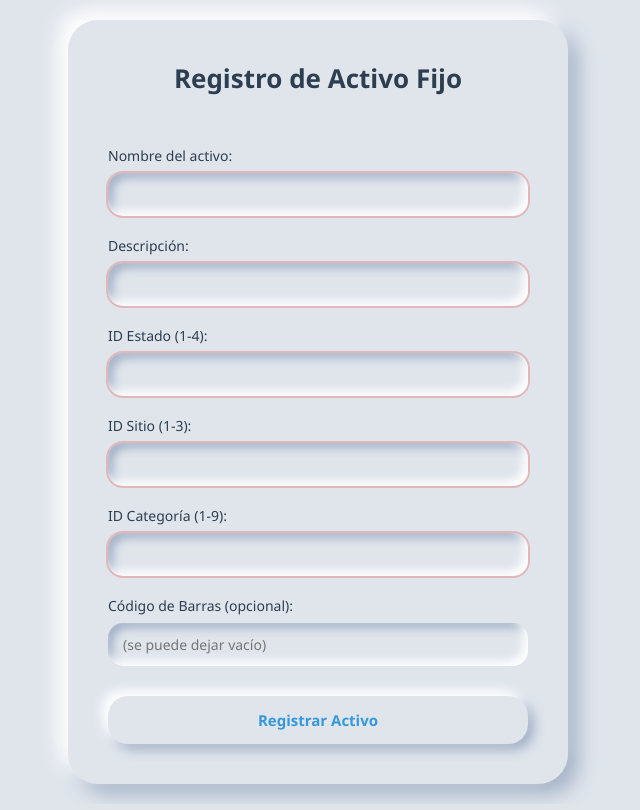
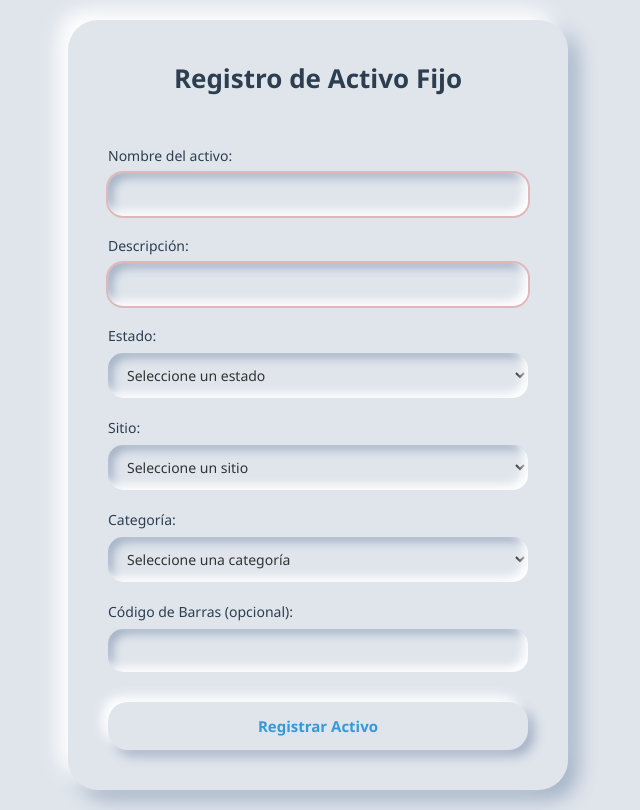
Before and after one commit to pachatour/Sistema-Activos-PROYECTO-III, a PHP site: page /formulario.php in a window 1280 px wide. Shown: the whole page, without its empty margins (322-962 px from the left). Run offline with PHP 8.4, Linux system fonts and the light colour scheme; some libraries are stand-ins or nearby versions.

Commit message:
Sili Ayuda

```diff
--- a/formulario.php
+++ b/formulario.php
@@ -313,35 +313,46 @@ if ($_SERVER["REQUEST_METHOD"] == "POST") {
   <div class="container">
     <h1>Registro de Activo Fijo</h1>
 
-    <form method="POST" id="registroForm" onsubmit="return validarFormulario()">
-      <label>Nombre del activo:</label>
-      <input type="text" name="nombre" required
-             pattern=".*\S+.*"
-             title="El nombre no puede estar vacío"
-             oninput="validarCampo(this)">
-      <div class="validacion-error" id="errorNombre">El nombre no puede contener solo espacios</div>
+    <form method="POST" id="formularioActivo" onsubmit="return validarFormulario()">
+    <label>Nombre del activo:</label>
+      <input type="text" name="nombre" required>
 
       <label>Descripción:</label>
-      <input type="text" name="descripcion" required
-             pattern=".*\S+.*"
-             title="La descripción no puede estar vacía"
-             oninput="validarCampo(this)">
-      <div class="validacion-error" id="errorDescripcion">La descripción no puede contener solo espacios</div>
+      <input type="text" name="descripcion" required>
 
-      <label>ID Estado (1-4):</label>
-      <input type="number" name="id_estado" min="1" max="4" required>
-      <div id="errorEstado" class="error"></div>
+      <label>Estado:</label>
+      <select name="id_estado" required>
+        <option value="">Seleccione un estado</option>
+        <option value="1">Disponible</option>
+        <option value="2">En uso</option>
+        <option value="3">Mantenimiento</option>
+        <option value="4">Baja</option>
+      </select>
 
-      <label>ID Sitio (1-3):</label>
-      <input type="number" name="id_sitio" min="1" max="3" required>
-      <div id="errorSitio" class="error"></div>
+      <label>Sitio:</label>
+      <select name="id_sitio" required>
+        <option value="">Seleccione un sitio</option>
+        <option value="1">Oficina Central</option>
+        <option value="2">Sucursal Norte</option>
+        <option value="3">Sucursal Sur</option>
+      </select>
 
-      <label>ID Categoría (1-9):</label>
-      <input type="number" name="id_categoria" min="1" max="9" required>
-      <div id="errorCategoria" class="error"></div>
+      <label>Categoría:</label>
+      <select name="id_categoria" required>
+        <option value="">Seleccione una categoría</option>
+        <option value="1">Computadora</option>
+        <option value="2">Impresora</option>
+        <option value="3">Mueble</option>
+        <option value="4">Vehículo</option>
+        <option value="5">Herramienta</option>
+        <option value="6">Celular</option>
+        <option value="7">Router</option>
+        <option value="8">Tablet</option>
+        <option value="9">Otro</option>
+      </select>
 
       <label>Código de Barras (opcional):</label>
-      <input type="text" name="codigoBarras" placeholder="(se puede dejar vacío)">
+      <input type="text" name="codigoBarras">
 
       <button type="submit">Registrar Activo</button>
     </form>
@@ -413,5 +424,103 @@ if ($_SERVER["REQUEST_METHOD"] == "POST") {
       return valido;
     }
   </script>
+  <script>
+document.addEventListener('DOMContentLoaded', function () {
+  const form = document.getElementById('formularioActivo');
+  const nombreInput = form.querySelector('input[name="nombre"]');
+  const descripcionInput = form.querySelector('input[name="descripcion"]');
+  const idEstadoInput = form.querySelector('input[name="id_estado"]');
+  const idSitioInput = form.querySelector('input[name="id_sitio"]');
+  const idCategoriaInput = form.querySelector('input[name="id_categoria"]');
+  const campos = form.querySelectorAll('input, select, textarea');
+
+  // Validación individual en tiempo real
+  campos.forEach(input => {
+    input.addEventListener('input', function () {
+      validarCampo(this);
+    });
+  });
+
+  function validarCampo(input) {
+    const nombreCampo = input.name.charAt(0).toUpperCase() + input.name.slice(1);
+    const errorElement = document.getElementById(`error${nombreCampo}`);
+
+    if (input.value.trim() === '') {
+      mostrarError(input, 'Este campo no puede estar vacío');
+      if (errorElement) errorElement.style.display = 'block';
+    } else {
+      limpiarError(input);
+      if (errorElement) errorElement.style.display = 'none';
+    }
+  }
+
+  // Validación de nombre único
+  nombreInput.addEventListener('blur', function () {
+    const nombre = this.value.trim();
+    if (nombre !== '') {
+      fetch('validar_activo.php?nombre=' + encodeURIComponent(nombre))
+        .then(response => response.json())
+        .then(data => {
+          if (data.existe) {
+            mostrarError(nombreInput, 'Ya existe un activo con este nombre');
+          } else {
+            limpiarError(nombreInput);
+          }
+        });
+    }
+  });
+
+  // Validación final al enviar
+  form.addEventListener('submit', function (e) {
+    let valido = true;
+
+    campos.forEach(campo => {
+      if (campo.hasAttribute('required') && campo.value.trim() === '') {
+        mostrarError(campo, 'Este campo es obligatorio');
+        valido = false;
+      }
+    });
+
+    // Validar rangos
+    if (idEstadoInput.value < 1 || idEstadoInput.value > 4) {
+      mostrarError(idEstadoInput, 'El ID Estado debe ser entre 1 y 4');
+      valido = false;
+    }
+
+    if (idSitioInput.value < 1 || idSitioInput.value > 3) {
+      mostrarError(idSitioInput, 'El ID Sitio debe ser entre 1 y 3');
+      valido = false;
+    }
+
+    if (idCategoriaInput.value < 1 || idCategoriaInput.value > 9) {
+      mostrarError(idCategoriaInput, 'El ID Categoría debe ser entre 1 y 9');
+      valido = false;
+    }
+
+    if (!valido) e.preventDefault();
+  });
+
+  function mostrarError(input, mensaje) {
+    let error = input.nextElementSibling;
+    if (!error || !error.classList.contains('error')) {
+      error = document.createElement('div');
+      error.className = 'error';
+      input.parentNode.insertBefore(error, input.nextSibling);
+    }
+    error.textContent = mensaje;
+    input.classList.add('invalido');
+    input.setCustomValidity(mensaje);
+  }
+
+  function limpiarError(input) {
+    let error = input.nextElementSibling;
+    if (error && error.classList.contains('error')) {
+      error.remove();
+    }
+    input.classList.remove('invalido');
+    input.setCustomValidity('');
+  }
+});
+</script>
 </body>
 </html>
```
